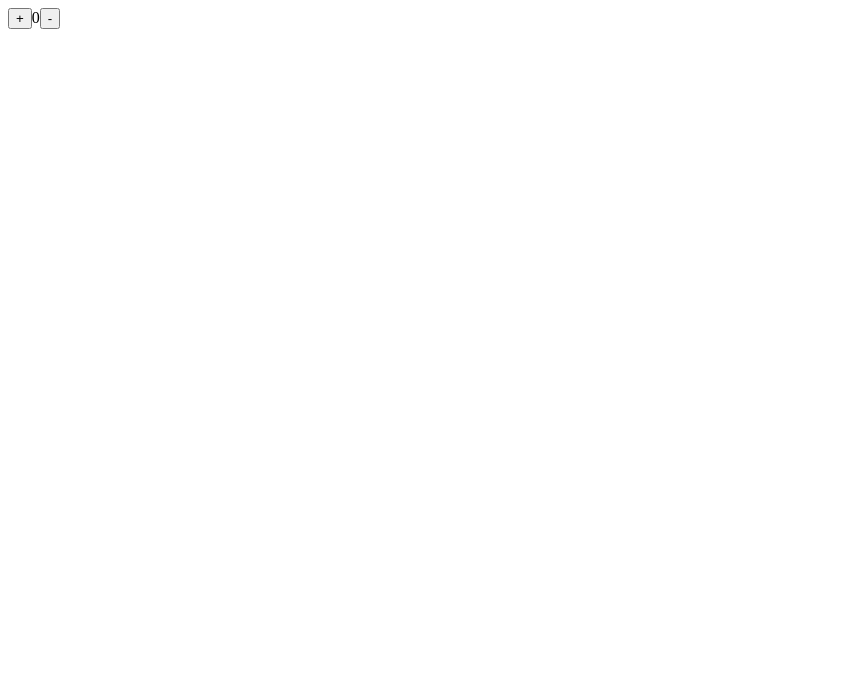
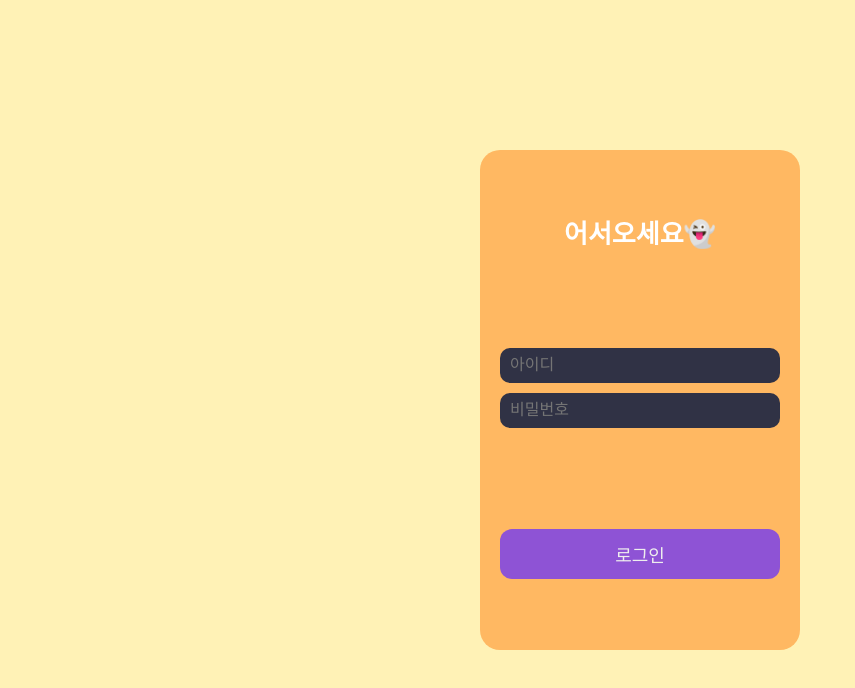
Before and after one commit to miniShare1229/front, a React (Vite) app: page / in a window 1280 px wide. Shown: the top 688 px of the page, without its empty margins (0-855 px from the left). Built offline with nearby package versions, Linux system fonts and the light colour scheme.

Commit message:
feat&design:  로그인 폼 적용

```diff
--- a/src/App.jsx
+++ b/src/App.jsx
@@ -1,19 +1,104 @@
-import React from 'react';
+import * as React from 'react';
+import styled from 'styled-components';
+import { Reset } from 'styled-reset';
+
+// 리덕스 연결 확인
 import { useSelector, useDispatch } from 'react-redux';
 import { plus, minus } from './reducer';
+
+const StyledBody = styled.div`
+  align-items: center;
+  background-color: #fff2b6;
+  display: flex;
+  justify-content: center;
+  height: 100vh;
+  font-family: sans-serif;
+`;
+
+const StyledSignIn = styled.div`
+  background-color: #ffb862;
+  border-radius: 20px;
+  box-sizing: border-box;
+  height: 500px;
+  padding: 20px;
+  width: 320px;
+  display: flex;
+  flex-direction: column;
+  justify-content: space-around;
+
+  .title {
+    color: #ffffff;
+    font-size: 26px;
+    font-weight: 600;
+    text-align: center;
+  }
+
+  .input-box {
+    height: 80px;
+    display: flex;
+    flex-direction: column;
+    justify-content: space-between;
+
+    .input {
+      background-color: #303245;
+      border-radius: 10px;
+      box-sizing: border-box;
+      border: none;
+      color: #eee;
+      font-size: 16px;
+      height: 35px;
+      width: 100%;
+      padding: 0 0 0 10px;
+    }
+  }
+
+  button {
+    background-color: #8e53d5;
+    border-radius: 12px;
+    border: none;
+    box-sizing: border-box;
+    color: #eee;
+    cursor: pointer;
+    font-size: 18px;
+    height: 50px;
+    text-align: center;
+    width: 100%;
+  }
+
+  button:active {
+    background-color: #5e00c2;
+  }
+`;
 
 function App() {
   const testData = useSelector((state) => state.test.value);
   const dispatch = useDispatch();
 
   return (
-    <div>
+    <StyledBody>
+      <Reset />
+      {/* rtk 연결 확인코드
       <div>
         <button onClick={() => dispatch(plus())}>+</button>
         <span>{testData}</span>
         <button onClick={() => dispatch(minus())}>-</button>
-      </div>
-    </div>
+      </div> */}
+
+      {/* sign in */}
+
+      <StyledSignIn>
+        <h2 className="title"> 어서오세요👻 </h2>
+        <div className="input-box">
+          <label>
+            <input className="input" type="text" placeholder="아이디" />
+          </label>
+          <label>
+            <input className="input" type="password" placeholder="비밀번호" />
+          </label>
+        </div>
+        <button>로그인</button>
+      </StyledSignIn>
+    </StyledBody>
   );
 }
 
```
